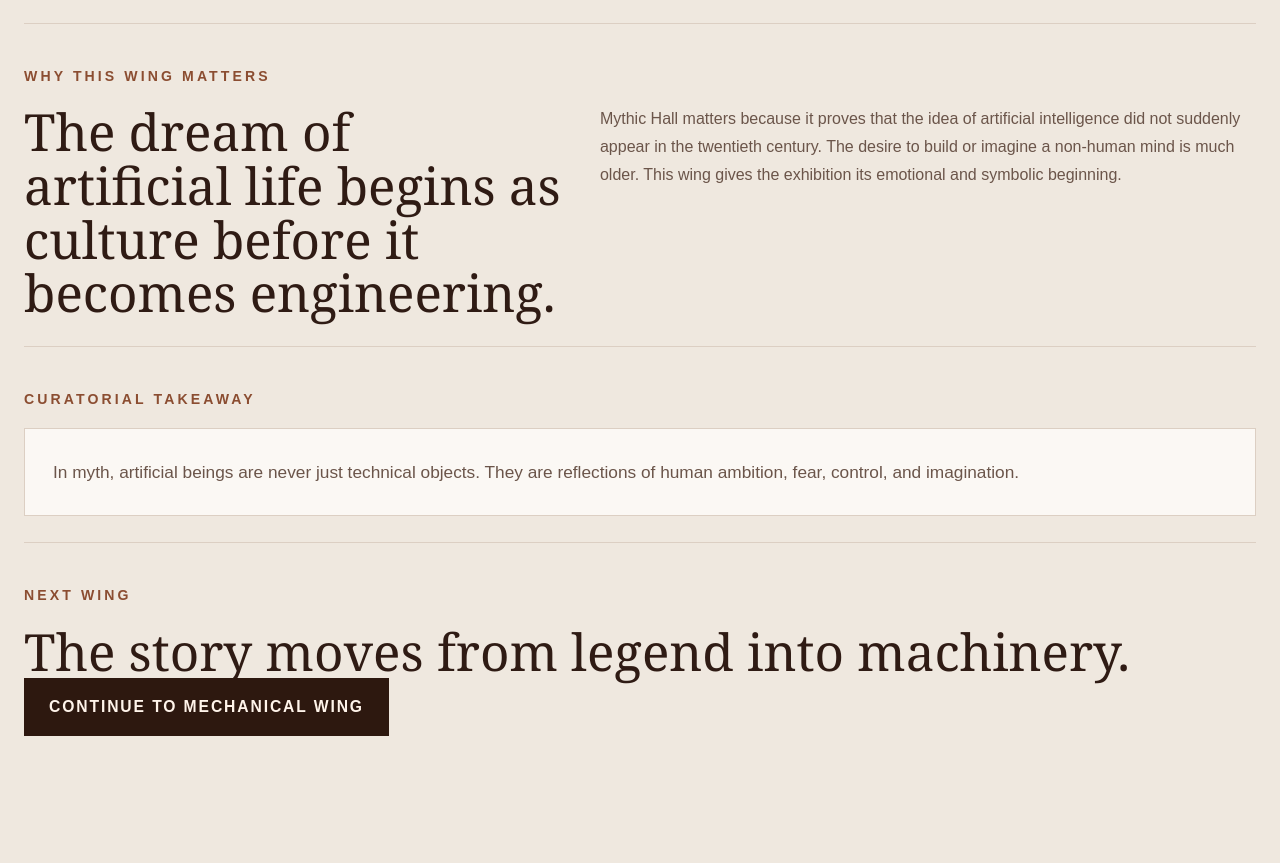
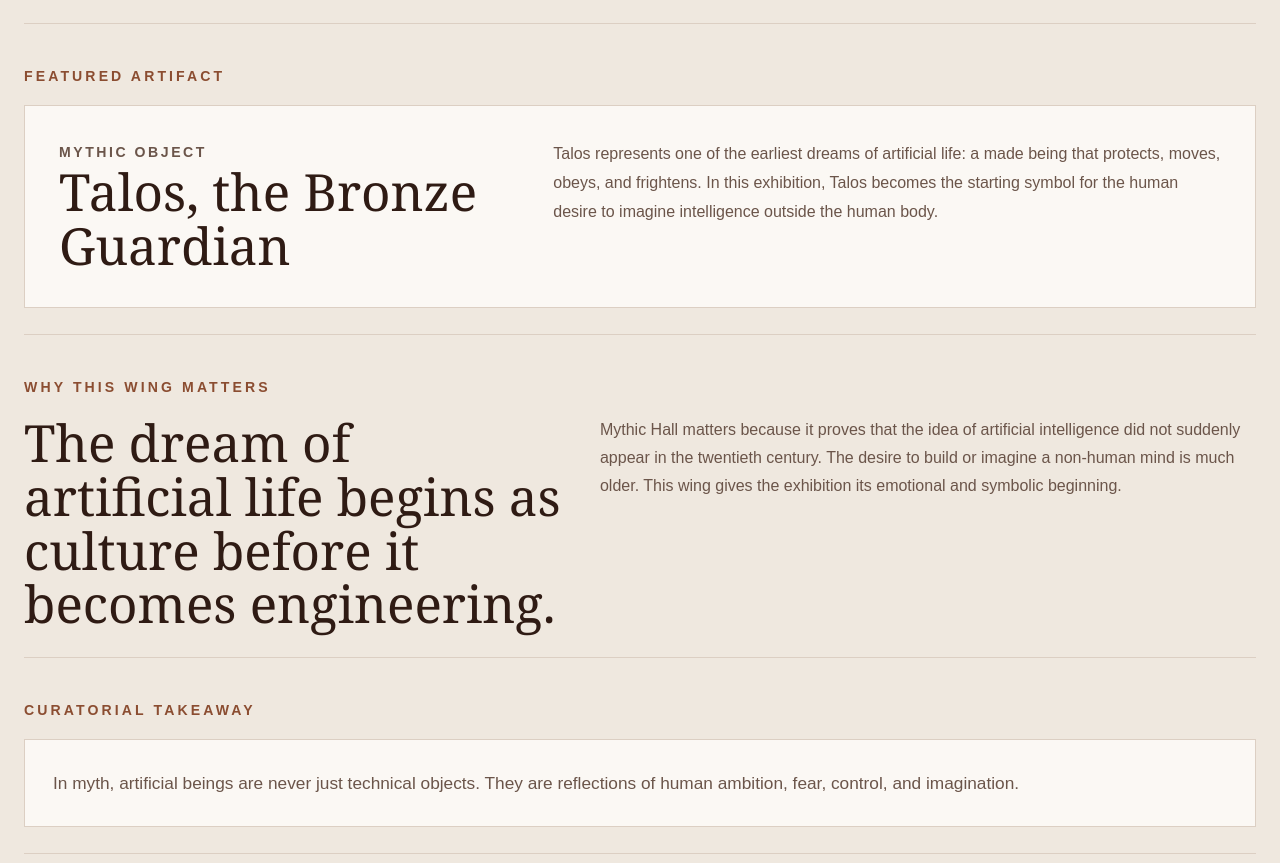
Before and after one commit to KevinPatel483/dream-machines-museum-site, a plain HTML site: page mythic-hall.html in a window 1280 px wide. Shown: the part 955-1818 px from the top of the page. Before the commit the page ends 1751 px from the top, so only its background shows below. Drawn offline with Linux system fonts and the light colour scheme.

Commit message:
Add featured artifact sections

```diff
--- a/mythic-hall.html
+++ b/mythic-hall.html
@@ -67,6 +67,21 @@
     </section>
 
     <section class="chapter-section">
+      <p class="eyebrow">FEATURED ARTIFACT</p>
+      <div class="artifact-card">
+        <div>
+          <p class="wing-label">MYTHIC OBJECT</p>
+          <h3>Talos, the Bronze Guardian</h3>
+        </div>
+        <p>
+          Talos represents one of the earliest dreams of artificial life: a made being that protects,
+          moves, obeys, and frightens. In this exhibition, Talos becomes the starting symbol for the
+          human desire to imagine intelligence outside the human body.
+        </p>
+      </div>
+    </section>
+
+    <section class="chapter-section">
       <p class="eyebrow">WHY THIS WING MATTERS</p>
       <div class="two-col">
         <h3>The dream of artificial life begins as culture before it becomes engineering.</h3>
--- a/style.css
+++ b/style.css
@@ -565,3 +565,32 @@ a {
     max-width: 100% !important;
   }
 }
+
+.artifact-card {
+  display: grid;
+  grid-template-columns: 0.9fr 1.3fr;
+  gap: 32px;
+  background: var(--panel-2);
+  border: 1px solid var(--line);
+  padding: 34px;
+}
+
+.artifact-card h3 {
+  margin: 0;
+  font-size: clamp(2rem, 4vw, 3.5rem);
+  line-height: 1.05;
+  font-weight: 500;
+}
+
+.artifact-card p {
+  font-family: Arial, sans-serif;
+  color: var(--muted);
+  line-height: 1.8;
+  margin: 0;
+}
+
+@media (max-width: 900px) {
+  .artifact-card {
+    grid-template-columns: 1fr;
+  }
+}
```
Also changed, not shown: digital-vault.html (+15 -0 lines), mechanical-wing.html (+16 -1 lines).
